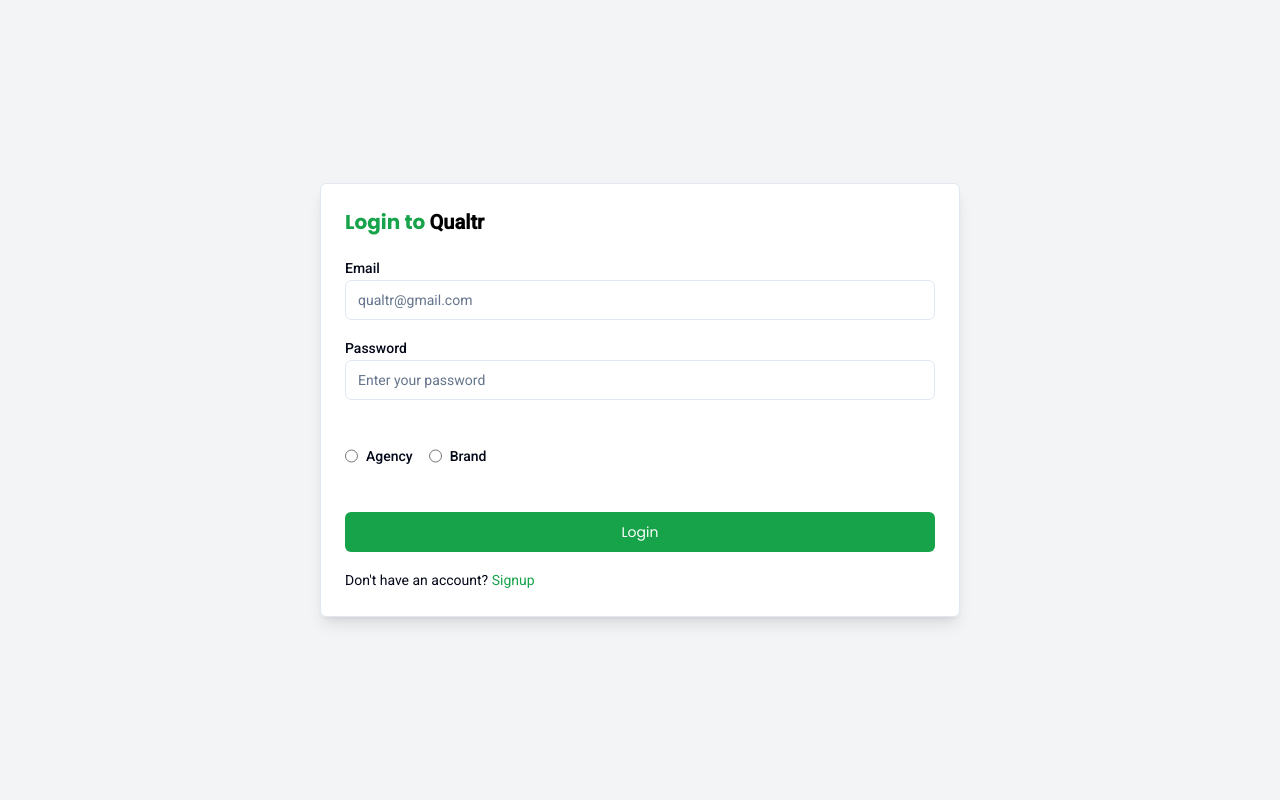
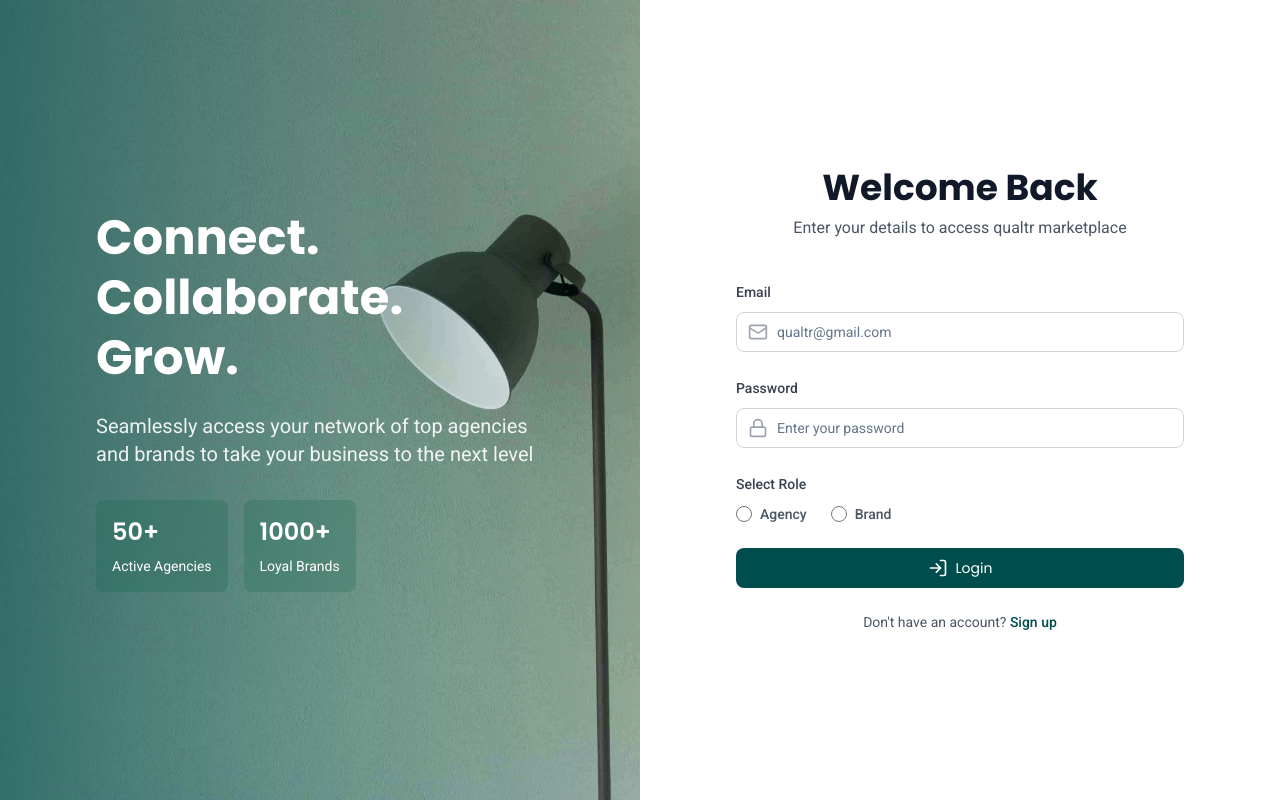
Before and after one commit to WebBoss-ai/qualtr, a React (Vite) app in the folder frontend/: page /login in a window 1280 px wide. Built offline with nearby package versions, Linux system fonts and the light colour scheme.

Commit message:
auth page frontend change

```diff
--- a/frontend/src/components/auth/Login.jsx
+++ b/frontend/src/components/auth/Login.jsx
@@ -2,7 +2,7 @@ import React, { useEffect, useState } from 'react'
 import Navbar from '../shared/Navbar'
 import { Label } from '../ui/label'
 import { Input } from '../ui/input'
-import { RadioGroup } from '../ui/radio-group'
+import { RadioGroup, RadioGroupItem } from '../ui/radio-group'
 import { Button } from '../ui/button'
 import { Link, useNavigate } from 'react-router-dom'
 import axios from 'axios'
@@ -10,8 +10,11 @@ import { USER_API_END_POINT } from '@/utils/constant'
 import { toast } from 'sonner'
 import { useDispatch, useSelector } from 'react-redux'
 import { setLoading, setUser } from '@/redux/authSlice'
-import { Loader2 } from 'lucide-react'
-import { Helmet } from 'react-helmet';
+import { Loader2, LogIn, Mail, Lock, Building, Briefcase } from 'lucide-react'
+import { Helmet } from 'react-helmet'
+import { motion } from 'framer-motion'
+
+import img1 from '../../images/img_su_11.jpg'
 
 const Login = () => {
     const [input, setInput] = useState({
@@ -19,10 +22,10 @@ const Login = () => {
         password: "",
         role: "",
     });
-    const { loading,user } = useSelector(store => store.auth);
+    const { loading, user } = useSelector(store => store.auth);
     const navigate = useNavigate();
     const dispatch = useDispatch();
-    const redirectTo = new URLSearchParams(location.search).get("redirect") || "/"; // Default to home page if no redirect parameter
+    const redirectTo = new URLSearchParams(location.search).get("redirect") || "/";
 
     const changeEventHandler = (e) => {
         setInput({ ...input, [e.target.name]: e.target.value });
@@ -36,18 +39,14 @@ const Login = () => {
                 headers: {
                     "Content-Type": "application/json"
                 },
-                withCredentials: true // This will automatically send the cookie
+                withCredentials: true
             });
 
             if (res.data.success) {
-                // Save user data in redux
                 dispatch(setUser(res.data.user));
-                // Store token in localStorage
                 localStorage.setItem('loggedInUserId', res.data.user._id);
-                localStorage.setItem('token', res.data.token); // Corrected this line
+                localStorage.setItem('token', res.data.token);
                 localStorage.setItem('loggedInUserRole', res.data.user.role);
-                // Navigate after successful login
-                // navigate("/");
                 navigate(redirectTo);
                 toast.success(res.data.message);
             }
@@ -59,49 +58,93 @@ const Login = () => {
         }
     };
 
-
-    useEffect(()=>{
-        if(user){
+    useEffect(() => {
+        if(user) {
             navigate("/");
         }
-    },[])
+    }, []);
+
     return (
-        <div>
+        <div className="min-h-screen bg-gray-50">
             <Helmet>
                 <title>Login to Qualtr | Access Top Agency and Brand Connections</title>
                 <meta name="description" content="Log in to Qualtr to access a network of marketing agencies and brands. Stay connected and grow your business relationships." />
                 <meta name="keywords" content="login to Qualtr, access agencies, brand connections, professional networking, marketing collaborations" />
             </Helmet>
 
-            <div className="min-h-screen flex items-center justify-center bg-gray-100">
-    <div className='flex items-center justify-center max-w-7xl mx-auto w-full'>
-        <form onSubmit={submitHandler} className='w-full md:w-1/2 border border-black-600 rounded-md p-6 bg-white shadow-lg'>
-            <h1 className='font-bold text-xl mb-5 text-green-600'>Login to <span style={{color:'black'}}>Qualtr</span></h1>
-            <div className='my-4'>
-                <Label>Email</Label>
+            <div className="flex min-h-screen">
+                {/* Left Section with Background Image */}
+                <motion.div
+                    initial={{ opacity: 0, x: -50 }}
+                    animate={{ opacity: 1, x: 0 }}
+                    transition={{ duration: 0.5 }}
+                    className="hidden lg:flex lg:w-1/2 bg-cover bg-center p-12 items-center justify-center relative overflow-hidden"
+                    style={{ backgroundImage: `url(${img1})` }}
+                >
+                    <div className="absolute inset-0 bg-gradient-to-r from-[#004D4D] to-transparent opacity-70"></div>
+                    <div className="relative z-10 max-w-md text-white">
+                        <h1 className="text-5xl font-bold mb-6 leading-tight">Connect. Collaborate. Grow.</h1>
+                        <p className="text-xl opacity-90 mb-8">Seamlessly access your network of top agencies and brands to take your business to the next level</p>
+                        <div className="flex space-x-4">
+                            <div className="bg-[#006241] bg-opacity-20 p-4 rounded-lg backdrop-blur-sm">
+                                <h3 className="text-2xl font-semibold mb-2">50+</h3>
+                                <p className="text-sm">Active Agencies</p>
+                            </div>
+                            <div className="bg-[#006241] bg-opacity-20 p-4 rounded-lg backdrop-blur-sm">
+                                <h3 className="text-2xl font-semibold mb-2">1000+</h3>
+                                <p className="text-sm">Loyal Brands</p>
+                            </div>
+                        </div>
+                    </div>
+                </motion.div>
+
+                {/* Right Section with Login Form */}
+                <div className="w-full lg:w-1/2 flex items-center justify-center p-8 bg-white">
+                    <motion.div
+                        initial={{ opacity: 0, y: 50 }}
+                        animate={{ opacity: 1, y: 0 }}
+                        transition={{ duration: 0.5 }}
+                        className="w-full max-w-md"
+                    >
+                        <div className="text-center mb-10">
+                            <h2 className="text-4xl font-bold text-gray-900 mb-2">Welcome Back</h2>
+                            <p className="text-gray-600">Enter your details to access qualtr marketplace</p>
+                        </div>
+
+                        <form onSubmit={submitHandler} className="space-y-6">
+                            <div className="space-y-2">
+                                <Label className="text-sm font-medium text-gray-700">Email</Label>
+                                <div className="relative">
+                                    <Mail className="absolute left-3 top-1/2 transform -translate-y-1/2 text-gray-400" size={20} />
                                     <Input
                                         type="email"
                                         value={input.email}
                                         name="email"
                                         onChange={changeEventHandler}
                                         placeholder="qualtr@gmail.com"
-                    className="border-black-600"
+                                        className="w-full pl-10 pr-4 py-2 border border-gray-300 rounded-lg focus:ring-2 focus:ring-[#B5D3D3] focus:border-transparent transition-all duration-200"
                                     />
                                 </div>
+                            </div>
 
-            <div className='my-4'>
-                <Label>Password</Label>
+                            <div className="space-y-2">
+                                <Label className="text-sm font-medium text-gray-700">Password</Label>
+                                <div className="relative">
+                                    <Lock className="absolute left-3 top-1/2 transform -translate-y-1/2 text-gray-400" size={20} />
                                     <Input
                                         type="password"
                                         value={input.password}
                                         name="password"
                         onChange={changeEventHandler}
                         placeholder="Enter your password"
-                    className="border-black-600"
+                        className="w-full pl-10 pr-4 py-2 border border-gray-300 rounded-lg focus:ring-2 focus:ring-[#B5D3D3] focus:border-transparent transition-all duration-200"
                     />
                 </div>
-            <div className='flex items-center justify-between'>
-                <RadioGroup className="flex items-center gap-4 my-5">
+            </div>
+
+            <div className="space-y-2">
+                <Label className="text-sm font-medium text-gray-700">Select Role</Label>
+                <RadioGroup className="flex items-center gap-6 mt-2">
                                     <div className="flex items-center space-x-2">
                                         <Input
                                             type="radio"
@@ -109,9 +152,9 @@ const Login = () => {
                                             value="student"
                                             checked={input.role === 'student'}
                                             onChange={changeEventHandler}
-                            className="cursor-pointer border-black-600"
+                                            className="w-4 h-4 text-[#B5D3D3] border-gray-300 focus:ring-[#B5D3D3]"
                                         />
-                        <Label>Agency</Label>
+                                        <Label className="text-sm text-gray-600">Agency</Label>
                                     </div>
                                     <div className="flex items-center space-x-2">
                                         <Input
@@ -120,20 +163,43 @@ const Login = () => {
                                             value="recruiter"
                                             checked={input.role === 'recruiter'}
                                             onChange={changeEventHandler}
-                            className="cursor-pointer border-black-600"
+                                            className="w-4 h-4 text-[#B5D3D3] border-gray-300 focus:ring-[#B5D3D3]"
                                         />
-                        <Label>Brand</Label>
+                                        <Label className="text-sm text-gray-600">Brand</Label>
                                     </div>
                                 </RadioGroup>
             </div>
-            {
-                loading ? <Button className="w-full my-4 bg-green-600 text-white"> <Loader2 className='mr-2 h-4 w-4 animate-spin' /> Please wait </Button> : <Button type="submit" className="w-full my-4 bg-green-600 text-white">Login</Button>
-            }
-            <span className='text-sm'>Don't have an account? <Link to="/signup" className='text-green-600'>Signup</Link></span>
+
+            <Button
+                type="submit"
+                disabled={loading}
+                className={`w-full py-3 px-4 bg-[#004D4D] hover:bg-[#003939] text-white font-medium rounded-lg transition-all duration-200 flex items-center justify-center ${loading ? 'opacity-70 cursor-not-allowed' : ''}`}
+            >
+                {loading ? (
+                    <>
+                        <Loader2 className="mr-2 h-5 w-5 animate-spin" />
+                        Please wait
+                    </>
+                ) : (
+                    <>
+                        <LogIn className="mr-2 h-5 w-5" />
+                        Login
+                    </>
+                )}
+            </Button>
+
+            <div className="text-center mt-8">
+                <p className="text-sm text-gray-600">
+                    Don't have an account?{' '}
+                    <Link to="/signup" className="text-[#004D4D] hover:text-[#003939] font-medium transition-colors duration-200">
+                        Sign up
+                    </Link>
+                </p>
+            </div>
         </form>
+    </motion.div>
 </div>
 </div>
-
 </div>
     )
 }
--- a/frontend/src/components/auth/Signup.jsx
+++ b/frontend/src/components/auth/Signup.jsx
@@ -11,6 +11,8 @@ import { useDispatch, useSelector } from 'react-redux'
 import { setLoading } from '@/redux/authSlice'
 import { Loader2, User, Mail, Phone, Lock, Upload, Building, Briefcase } from 'lucide-react'
 import { Helmet } from 'react-helmet'
+import img1 from '../../images/img_su_11.jpg'
+import { motion } from 'framer-motion'
 
 const Signup = () => {
     const [input, setInput] = useState({
@@ -68,15 +70,21 @@ const Signup = () => {
     }, [user, navigate])
 
     return (
-        <div className="flex items-center justify-center min-h-screen bg-gradient-to-br from-green-50 to-blue-50">
+        <div className="min-h-screen flex">
             <Helmet>
                 <title>Join Qualtr | Sign Up to Connect with Brands & Agencies</title>
                 <meta name="description" content="Create your Qualtr account and connect with leading marketing agencies and brands. Start your journey today!" />
                 <meta name="keywords" content="join Qualtr, sign up, connect with agencies, brand collaborations, account registration, marketing platform" />
             </Helmet>
 
-            <div className="w-full mt-16 mb-16 max-w-xl px-6 py-8 bg-white l rounded-xl">
-                <h1 className="text-xl font-bold text-green-600 mb-6 text-center">Sign Up to Qualtr</h1>
+            {/* Left Section with Signup Form */}
+            <div className="w-full lg:w-1/2 flex items-center justify-center p-8 bg-white">
+                <div className="w-full mb-10 max-w-xl">
+                    <div className="text-center mb-8">
+                        <h2 className="text-3xl font-bold mt-10 text-gray-900">Create Your Account</h2>
+                        <p className="text-gray-600 mt-2">Join Qualtr and start connecting today</p>
+                    </div>
+
                     <form onSubmit={submitHandler} className="space-y-6">
                         <div className="space-y-2">
                             <Label htmlFor="fullname" className="text-sm font-medium text-gray-700">Full Name</Label>
@@ -89,10 +97,11 @@ const Signup = () => {
                                     value={input.fullname}
                                     onChange={changeEventHandler}
                                     placeholder="John Doe"
-                                className="pl-10 pr-4 py-2 w-full border border-gray-300 rounded-md focus:ring-2 focus:ring-green-500 focus:border-transparent"
+                                    className="pl-10 pr-4 py-2 w-full border border-gray-300 rounded-lg focus:ring-2 focus:ring-[#B5D3D3] focus:border-transparent"
                                 />
                             </div>
                         </div>
+
                         <div className="space-y-2">
                             <Label htmlFor="email" className="text-sm font-medium text-gray-700">Email</Label>
                             <div className="relative">
@@ -104,10 +113,11 @@ const Signup = () => {
                                     value={input.email}
                                     onChange={changeEventHandler}
                                     placeholder="you@example.com"
-                                className="pl-10 pr-4 py-2 w-full border border-gray-300 rounded-md focus:ring-2 focus:ring-green-500 focus:border-transparent"
+                                    className="pl-10 pr-4 py-2 w-full border border-gray-300 rounded-lg focus:ring-2 focus:ring-[#B5D3D3] focus:border-transparent"
                                 />
                             </div>
                         </div>
+
                         <div className="space-y-2">
                             <Label htmlFor="phoneNumber" className="text-sm font-medium text-gray-700">Phone Number</Label>
                             <div className="relative">
@@ -119,10 +129,11 @@ const Signup = () => {
                                     value={input.phoneNumber}
                                     onChange={changeEventHandler}
                                     placeholder="+91-8167080111"
-                                className="pl-10 pr-4 py-2 w-full border border-gray-300 rounded-md focus:ring-2 focus:ring-green-500 focus:border-transparent"
+                                    className="pl-10 pr-4 py-2 w-full border border-gray-300 rounded-lg focus:ring-2 focus:ring-[#B5D3D3] focus:border-transparent"
                                 />
                             </div>
                         </div>
+
                         <div className="space-y-2">
                             <Label htmlFor="password" className="text-sm font-medium text-gray-700">Password</Label>
                             <div className="relative">
@@ -134,12 +145,13 @@ const Signup = () => {
                                     value={input.password}
                                     onChange={changeEventHandler}
                                     placeholder="********"
-                                className="pl-10 pr-4 py-2 w-full border border-gray-300 rounded-md focus:ring-2 focus:ring-green-500 focus:border-transparent"
+                                    className="pl-10 pr-4 py-2 w-full border border-gray-300 rounded-lg focus:ring-2 focus:ring-[#B5D3D3] focus:border-transparent"
                                 />
                             </div>
                         </div>
 
-                    <div className="p-4 border rounded bg-[#f8f9fa]">
+                        <div className="space-y-2">
+                            <Label className="text-sm font-medium text-gray-700">Select Role</Label>
                             <RadioGroup className="space-y-1">
 
                                 <div className="flex items-center">
@@ -175,7 +187,6 @@ const Signup = () => {
                             </RadioGroup>
                         </div>
 
-
                         <div className="space-y-2">
                             <Label htmlFor="file" className="text-sm font-medium text-gray-700">Upload Logo</Label>
                             <div className="flex items-center space-x-2">
@@ -186,19 +197,20 @@ const Signup = () => {
                                     onChange={changeFileHandler}
                                     className="hidden"
                                 />
-                            <Label htmlFor="file" className="flex items-center justify-center px-4 py-2 border border-gray-300 rounded-md  text-sm font-medium text-gray-700 bg-white hover:bg-gray-50 cursor-pointer">
+                                <Label htmlFor="file" className="flex items-center justify-center px-4 py-2 border border-gray-300 rounded-lg text-sm font-medium text-gray-700 bg-white hover:bg-gray-50 cursor-pointer transition-colors duration-200">
                                     <Upload className="mr-2" size={18} />
                                     Choose file
                                 </Label>
-                            <span className="text-sm text-gray-500">
+                                <span className="text-sm text-gray-500 truncate max-w-[200px]">
                                     {input.file ? input.file.name : "No file chosen"}
                                 </span>
                             </div>
                         </div>
+
                         <Button
                             type="submit"
                             disabled={loading}
-                        className="w-full py-2 px-4 border border-transparent rounded-md  text-sm font-medium text-white bg-green-600 hover:bg-green-700 focus:outline-none focus:ring-2 focus:ring-offset-2 focus:ring-green-500"
+                            className={`w-full py-3 px-4 bg-[#004D4D] hover:bg-[#003939] text-white font-medium rounded-lg transition-all duration-200 flex items-center justify-center ${loading ? 'opacity-70 cursor-not-allowed' : ''}`}
                         >
                             {loading ? (
                                 <>
@@ -210,13 +222,43 @@ const Signup = () => {
                             )}
                         </Button>
                     </form>
-                <div className="text-center text-sm mt-6">
-                    <span className="text-gray-600">Already have an account?</span>{' '}
-                    <Link to="/login" className="font-medium text-green-600 hover:text-green-500">
-                        Login
+
+                    <div className="text-center mt-6">
+                        <p className="text-sm text-gray-600">
+                            Already have an account?{' '}
+                            <Link to="/login" className="text-[#004D4D] hover:text-[#003939] font-medium transition-colors duration-200">
+                                Log in
                             </Link>
+                        </p>
                     </div>
                 </div>
+            </div>
+
+            {/* Right Section with Background Image */}
+            <motion.div
+                    initial={{ opacity: 0, x: -50 }}
+                    animate={{ opacity: 1, x: 0 }}
+                    transition={{ duration: 0.5 }}
+                    className="hidden lg:flex lg:w-1/2 bg-cover bg-center p-12 items-center justify-center relative overflow-hidden"
+                    style={{ backgroundImage: `url(${img1})` }}
+                >
+                    <div className="absolute inset-0 bg-gradient-to-r from-[#004D4D] to-transparent opacity-70"></div>
+                    <div className="relative z-10 max-w-md text-white">
+                        <h1 className="text-5xl font-bold mb-6 leading-tight">Expand Your Network</h1>
+                        <p className="text-xl opacity-90 mb-8">Connect with top agencies and brands to unlock new business opportunities</p>
+                        <div className="flex space-x-4">
+                            <div className="bg-[#006241] bg-opacity-20 p-4 rounded-lg backdrop-blur-sm">
+                                <h3 className="text-2xl font-semibold mb-2">50+</h3>
+                                <p className="text-sm">Active Agencies</p>
+                            </div>
+                            <div className="bg-[#006241] bg-opacity-20 p-4 rounded-lg backdrop-blur-sm">
+                                <h3 className="text-2xl font-semibold mb-2">1000+</h3>
+                                <p className="text-sm">Loyal Brands</p>
+                            </div>
+                        </div>
+                    </div>
+                </motion.div>
+
         </div>
     )
 }
```
Also changed, not shown: frontend/src/images/img_su_11.jpg (added), 6 other files (tests, documents, lock files or other folders). Lines whose indentation alone changed are shown as unchanged.
